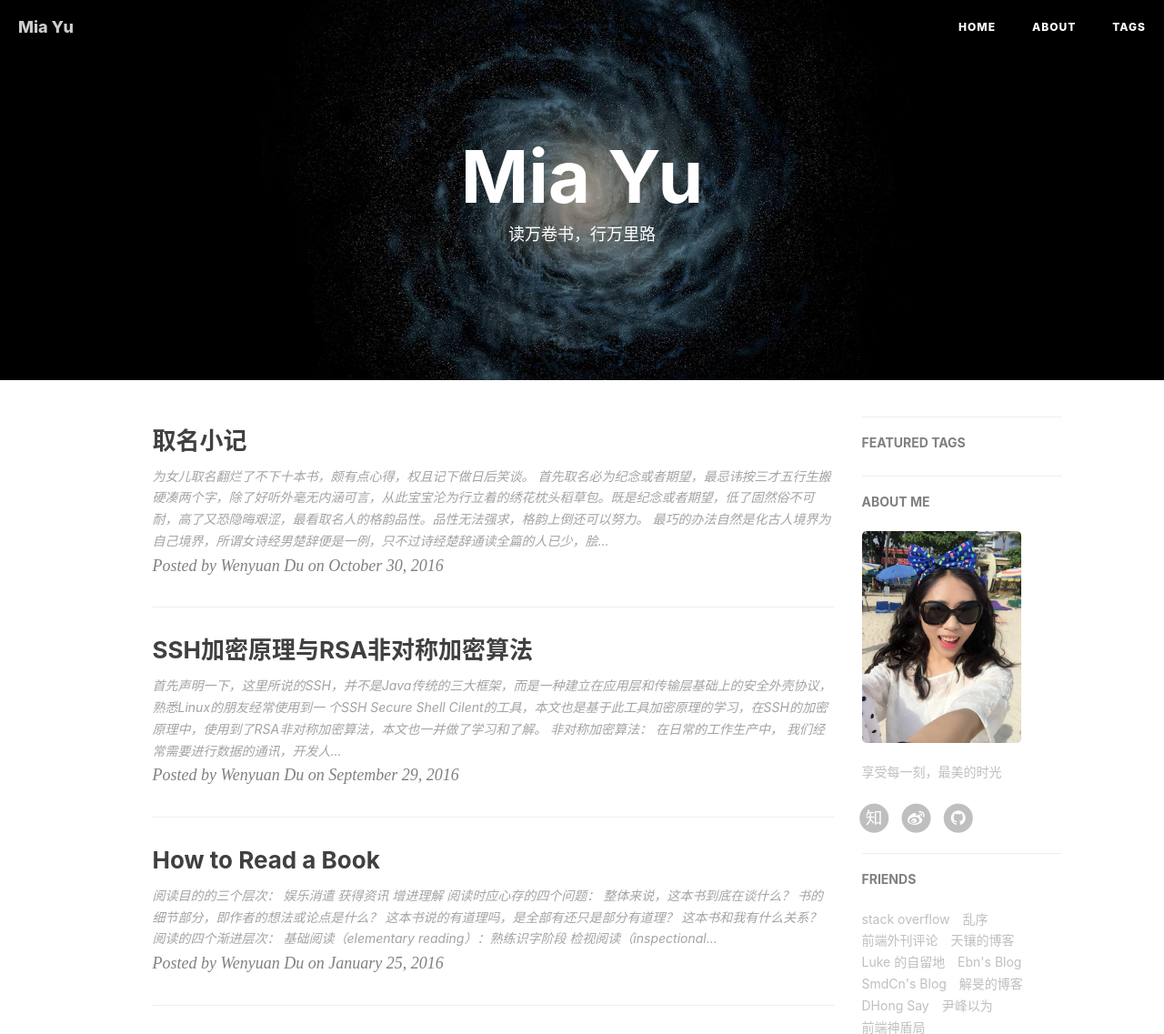
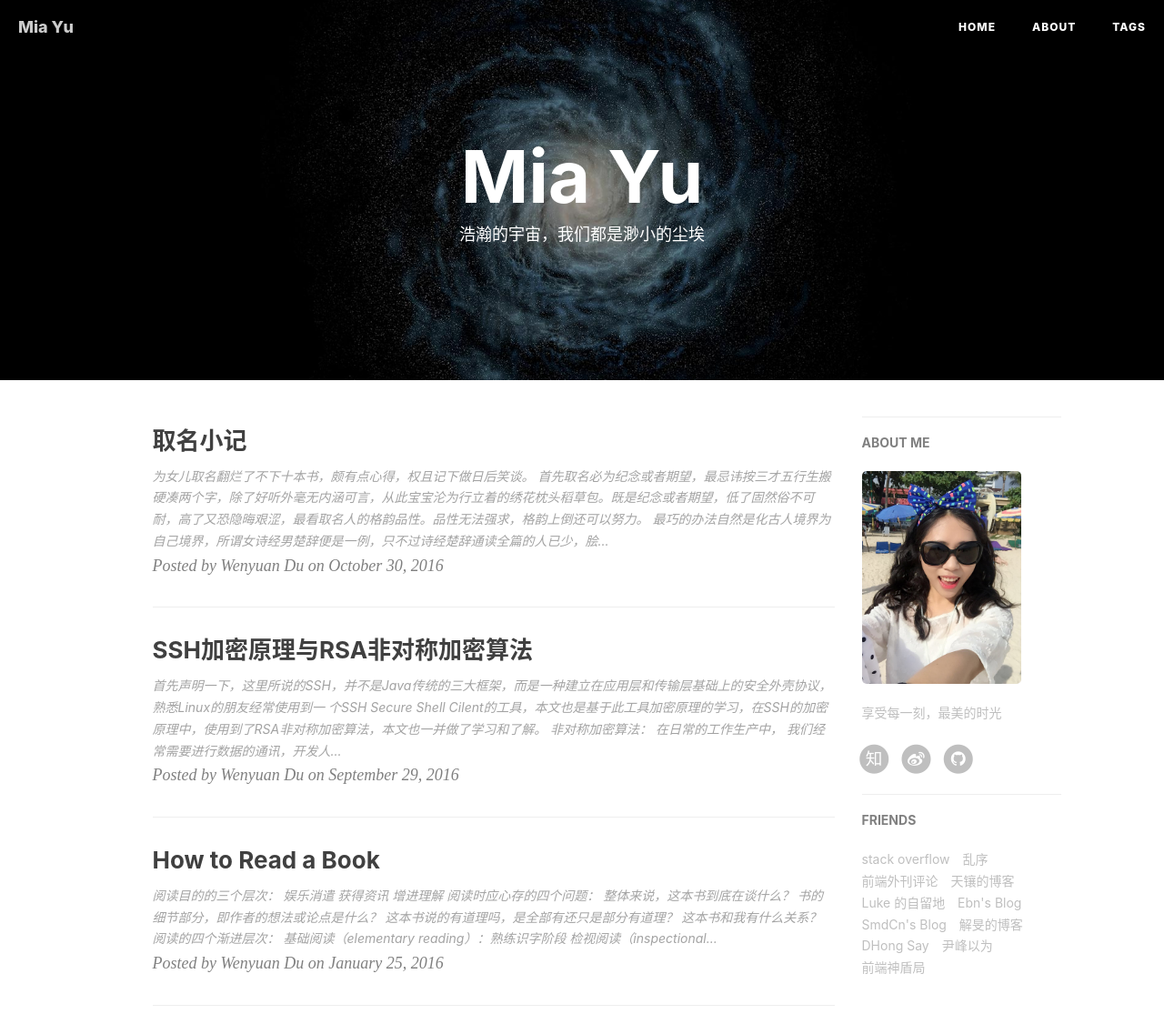
Before and after one commit to yomonah/yomonah.github.io, a Jekyll site: the page built from index.html, in a window 1280 px wide, cut to the strip 0-1137 px from the top of the page. Shown: the whole strip at 91% size. Built offline with Jekyll 4.4.1, drawn with Linux system fonts in a browser that asks for light colours; nearby versions of some CDN libraries; the list of posts is cut into pages by our own code.

Commit message:
update information

```diff
--- a/_config.yml
+++ b/_config.yml
@@ -12,7 +12,7 @@ baseurl: ""                             # for example, '/blog' if your blog host
 
 # SNS settings
 RSS: false
-weibo_username:     听说你像一首歌
+weibo_username:     3153005112
 zhihu_username:     暂无
 github_username:    yomonah
 # twitter_username:
@@ -76,7 +76,7 @@ sidebar-avatar: /img/head_pic.jpg      # use absolute URL, seeing it's used in b
 
 
 # Featured Tags
-featured-tags: true                     # whether or not using Feature-Tags
+featured-tags: false                     # whether or not using Feature-Tags
 featured-condition-size: 1              # A tag will be featured if the size of it is more than this condition value
 
 
--- a/about.html
+++ b/about.html
@@ -8,7 +8,7 @@ header-img: "img/post-bg-alitrip.jpg"
 <div class="zh post-container">
 
     <!--copied from markdown -->
-    <blockquote><p>读万卷书，行万里路</p></blockquote>
+    <blockquote><p>浩瀚的宇宙，我们都是渺小的尘埃</p></blockquote>
 
     <p>与一只萨摩耶和一只加菲猫一起生活，<br>
     闲来喜欢看书喝酒。
--- a/index.html
+++ b/index.html
@@ -1,6 +1,6 @@
 ---
 layout: page
-description: "读万卷书，行万里路"
+description: "浩瀚的宇宙，我们都是渺小的尘埃"
 ---
 
 {% for post in paginator.posts %}
```
